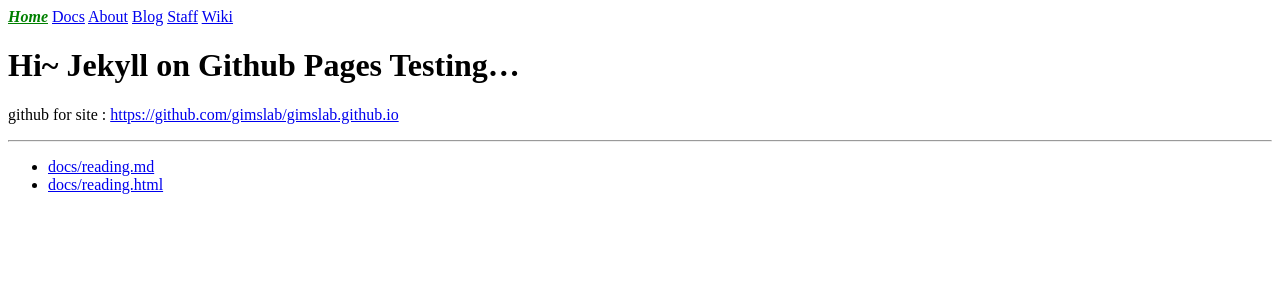
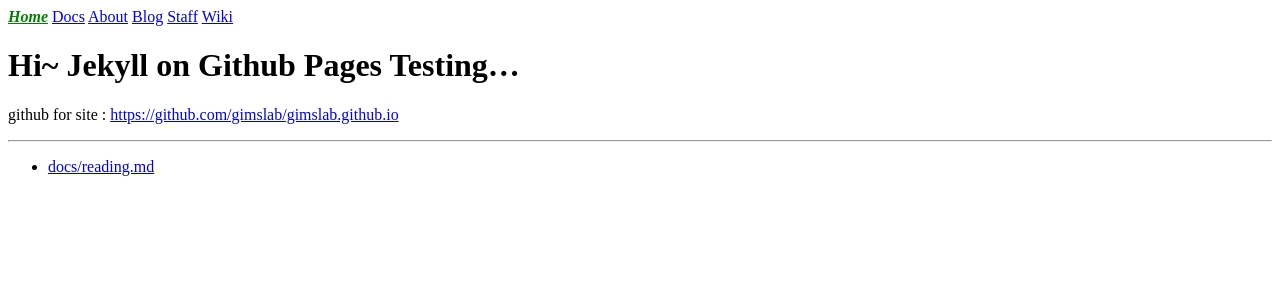
Before and after one commit to gimslab/gimslab.github.io, a Jekyll site: the page built from index.md, in a window 1280 px wide. Shown: the top 300 px of the page. Built offline with Jekyll 4.4.1, drawn with Linux system fonts in a browser that asks for light colours.

Commit message:
Update index.md

```diff
--- a/index.md
+++ b/index.md
@@ -8,4 +8,3 @@ github for site : <https://github.com/gimslab/gimslab.github.io>
 
 ---
 * [docs/reading.md](docs/reading.md)
-* [docs/reading.html](docs/reading.html)
```
